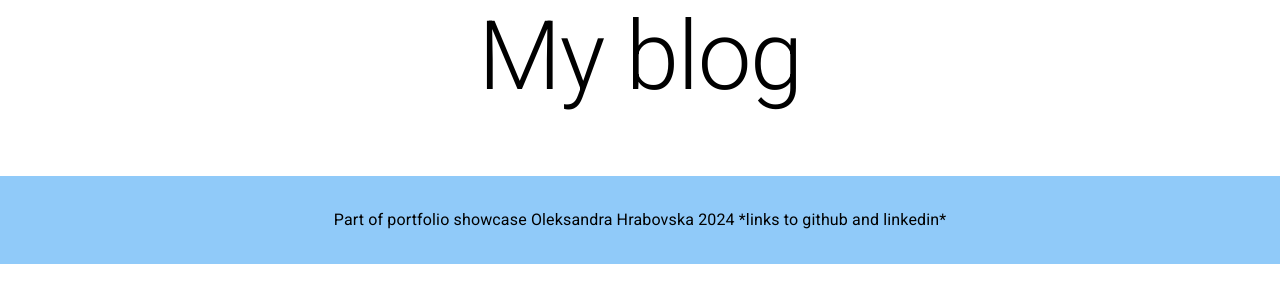
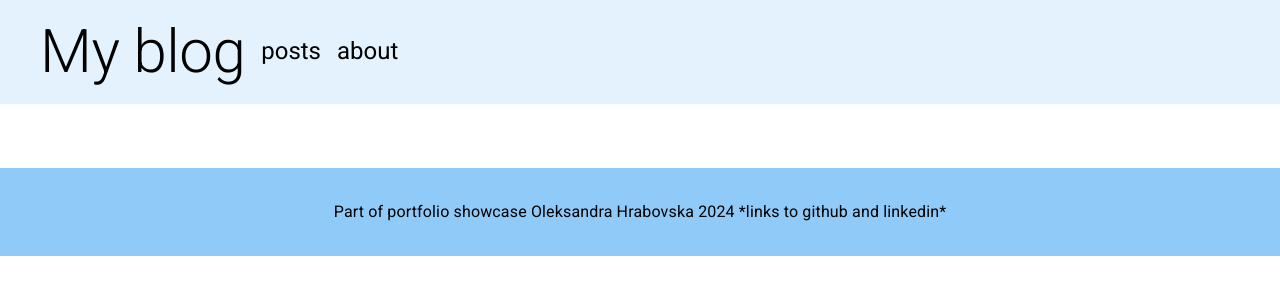
Before and after one commit to sandra365/my-blog.github.io, a React (Vite) app: page / in a window 1280 px wide. Shown: the top 302 px of the page. Built offline with nearby package versions, Linux system fonts and the light colour scheme.

Commit message:
improve header design

```diff
--- a/src/Header.tsx
+++ b/src/Header.tsx
@@ -1,8 +1,43 @@
-import { Typography } from '@mui/material';
+import { Stack, Typography } from '@mui/material';
+import MaterialLink from '@mui/material/Link';
+import { Link } from 'react-router-dom';
 
 function Header() {
     return (
-        <Typography variant='h1'> My blog </Typography>
+        <Stack
+            width='100%'
+            direction='row'
+            alignItems='center'
+            justifyContent='flex-start'
+            spacing={2}
+            position='sticky'
+            top={0}
+            bgcolor='#e3f2fd'
+            sx={{
+                zIndex: '100',
+                boxSizing: 'border-box',
+                '@media (max-width: 599px)': {
+                    paddingY: 1,
+                    paddingLeft: 2.5
+                },
+                '@media (min-width: 600px)': {
+                    paddingY: 2,
+                    paddingLeft: 5
+                }
+            }}
+        >
+            <Typography variant='h2' component='h1'> My blog </Typography>
+            <Link to='posts' style={{textDecoration: 'none'}}>
+                <MaterialLink variant='h5'component='h6' underline='hover' color='#000'>
+                    posts
+                </MaterialLink>
+            </Link>
+            <Link to='' style={{textDecoration: 'none'}}>
+                <MaterialLink variant='h5' component='h6' underline='hover' color='#000'>
+                    about
+                </MaterialLink>
+            </Link>
+        </Stack>
     );
 }
 
```
